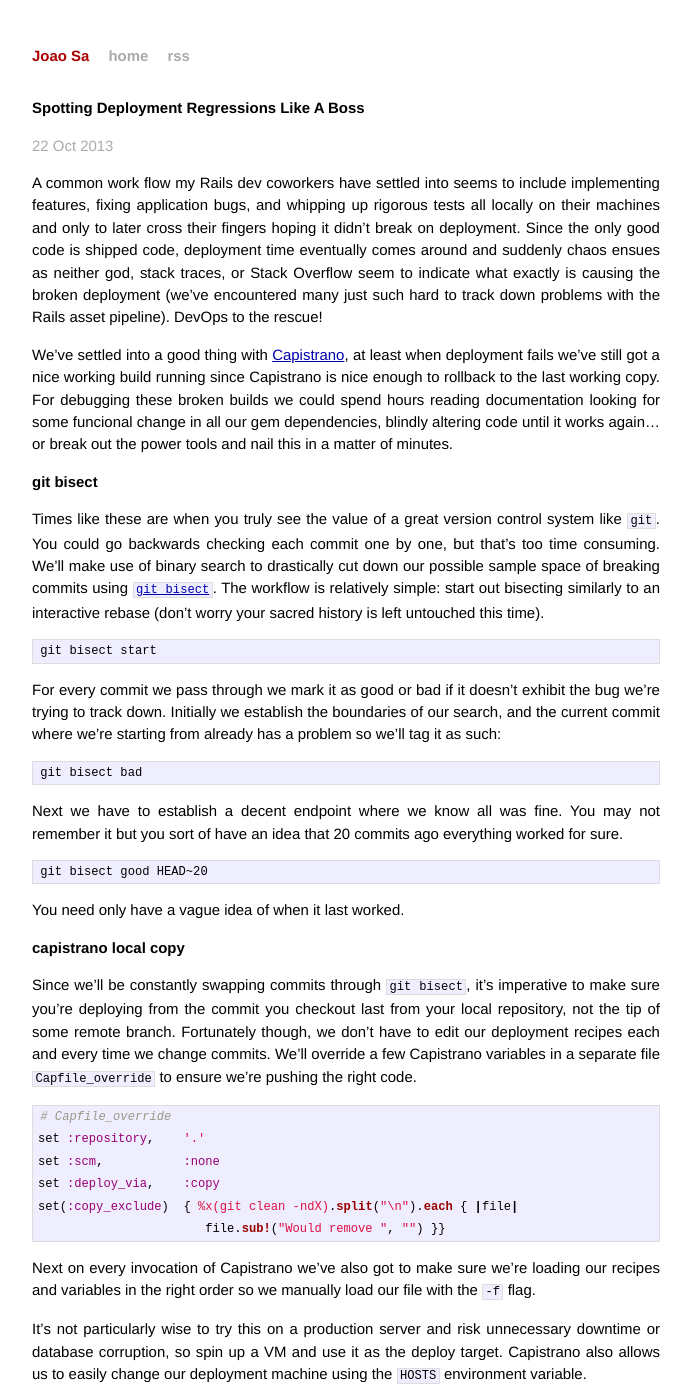
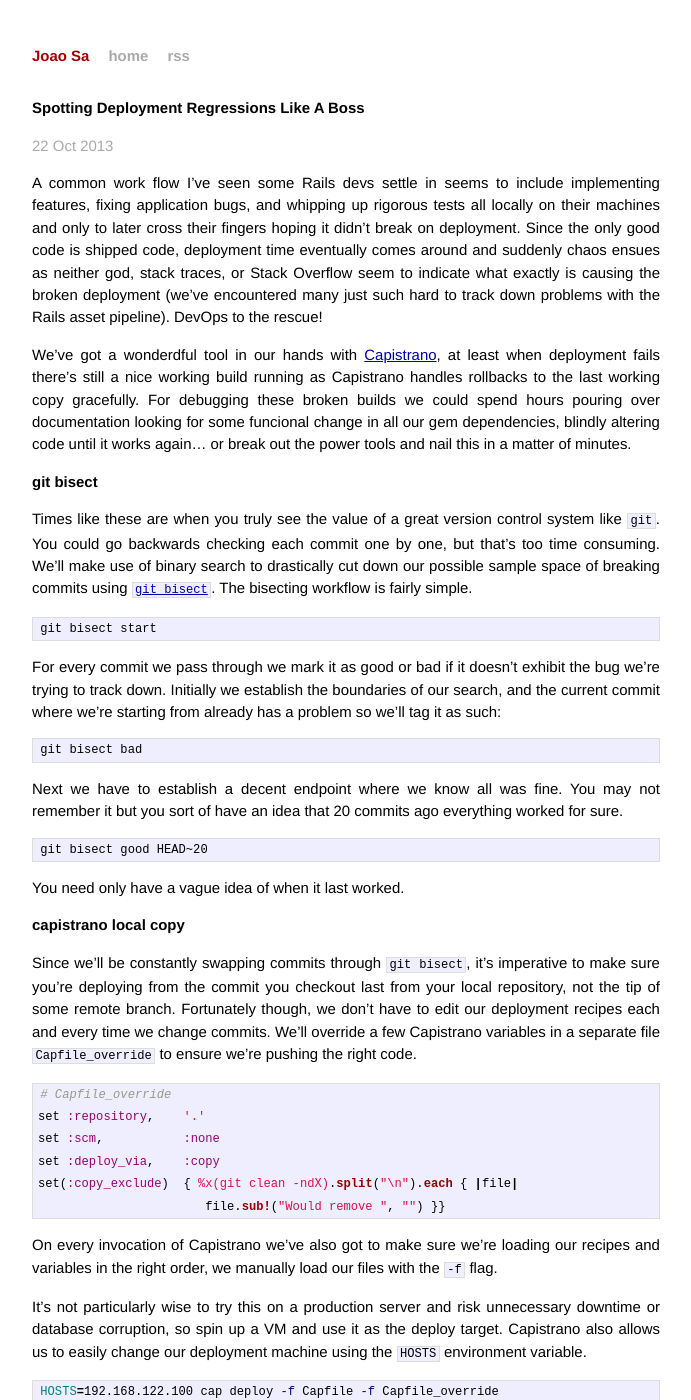
Before and after one commit to joaomsa/joaomsa.github.io, a Jekyll site: the page built from _posts/2013-10-22-spotting_deployment_regressions_like_a_boss.markdown, in a window 1280 px wide and 1400 px high. Shown: the whole window, without its empty margins (294-985 px from the left). Built offline with Jekyll 4.4.1, drawn with Linux system fonts in a browser that asks for light colours; Markdown is read by kramdown in place of the engine named in the settings; some of the changed text lies outside the part shown.

Commit message:
Fix typos and reword first 2 posts.

````diff
--- a/_posts/2013-10-22-spotting_deployment_regressions_like_a_boss.markdown
+++ b/_posts/2013-10-22-spotting_deployment_regressions_like_a_boss.markdown
@@ -5,12 +5,12 @@
 tags: git capistrano
 ---
 
-A common work flow my Rails dev coworkers have settled into seems to include implementing features, fixing application bugs, and whipping up rigorous tests all locally on their machines and only to later cross their fingers hoping it didn't break on deployment. Since the only good code is shipped code, deployment time eventually comes around and suddenly chaos ensues as neither god, stack traces, or Stack Overflow seem to indicate what exactly is causing the broken deployment (we've encountered many just such hard to track down problems with the Rails asset pipeline). DevOps to the rescue!
+A common work flow I've seen some Rails devs settle in seems to include implementing features, fixing application bugs, and whipping up rigorous tests all locally on their machines and only to later cross their fingers hoping it didn't break on deployment. Since the only good code is shipped code, deployment time eventually comes around and suddenly chaos ensues as neither god, stack traces, or Stack Overflow seem to indicate what exactly is causing the broken deployment (we've encountered many just such hard to track down problems with the Rails asset pipeline). DevOps to the rescue!
 
-We've settled into a good thing with [Capistrano](https://github.com/capistrano/capistrano), at least when deployment fails we've still got a nice working build running since Capistrano is nice enough to rollback to the last working copy. For debugging these broken builds we could spend hours reading documentation looking for some funcional change in all our gem dependencies, blindly altering code until it works again... or break out the power tools and nail this in a matter of minutes.
+We've got a wonderdful tool in our hands with [Capistrano](https://github.com/capistrano/capistrano), at least when deployment fails there's still a nice working build running as Capistrano handles rollbacks to the last working copy gracefully. For debugging these broken builds we could spend hours pouring over documentation looking for some funcional change in all our gem dependencies, blindly altering code until it works again... or break out the power tools and nail this in a matter of minutes.
 
 ### git bisect
-Times like these are when you truly see the value of a great version control system like `git`. You could go backwards checking each commit one by one, but that's too time consuming. We'll make use of binary search to drastically cut down our possible sample space of breaking commits using [`git bisect`](https://www.kernel.org/pub/software/scm/git/docs/git-bisect.html). The workflow is relatively simple: start out bisecting similarly to an interactive rebase (don't worry your sacred history is left untouched this time).
+Times like these are when you truly see the value of a great version control system like `git`. You could go backwards checking each commit one by one, but that's too time consuming. We'll make use of binary search to drastically cut down our possible sample space of breaking commits using [`git bisect`](https://www.kernel.org/pub/software/scm/git/docs/git-bisect.html). The bisecting workflow is fairly simple.
 
 ```bash
 git bisect start
@@ -41,7 +41,7 @@
 set(:copy_exclude)  { %x(git clean -ndX).split("\n").each { |file|
                        file.sub!("Would remove ", "") }}
 ```
-Next on every invocation of Capistrano we've also got to make sure we're loading our recipes and variables in the right order so we manually load our file with the `-f` flag.
+On every invocation of Capistrano we've also got to make sure we're loading our recipes and variables in the right order, we manually load our files with the `-f` flag.
 
 It's not particularly wise to try this on a production server and risk unnecessary downtime or database corruption, so spin up a VM and use it as the deploy target. Capistrano also allows us to easily change our deployment machine using the `HOSTS` environment variable.
 
@@ -51,7 +51,9 @@
 *Don't forget to adjust the deployment command as necessary in case you use things like bundler or multistage extensions that require additional arguments. For example update your gems with `bundle install` on each run.*
 
 ### git bisect run
-The exit code from the `cap deploy` tells us exactly whether our deployment was successful or a dud, we're going to take advantage of that to automatically tag our commits and speed up our search. We can automate this process using `git bisect run`. It takes a script that tests for our bug keeps skipping until it tracks down our culprit. Putting it all together.
+The exit code from the `cap deploy` tells us exactly whether our deployment was successful or a dud, we're going to take advantage of that to automatically tag our commits and speed up our search. We can automate this process using `git bisect run`. It takes a script that tests for our bug keeps skipping until it tracks down our culprit.
+
+Putting it all together.
 
 ```bash
 HOSTS=192.168.122.100 git bisect run cap deploy -f Capfile -f Capfile_override
@@ -70,4 +72,4 @@
 :100644 100644 8aece6...6462d 00899...332cf M    Gemfile.lock
 bisect run success
 ```
-Now that we've found our first broken commit a quick diff will point out what changed and ended up breaking.
+Now that we've found our first broken commit a quick diff will point out what caused our breakage.
````
Also changed, not shown: _posts/2013-09-22-fingerprint_github_ssh_public_keys.markdown (+4 -4 lines).
